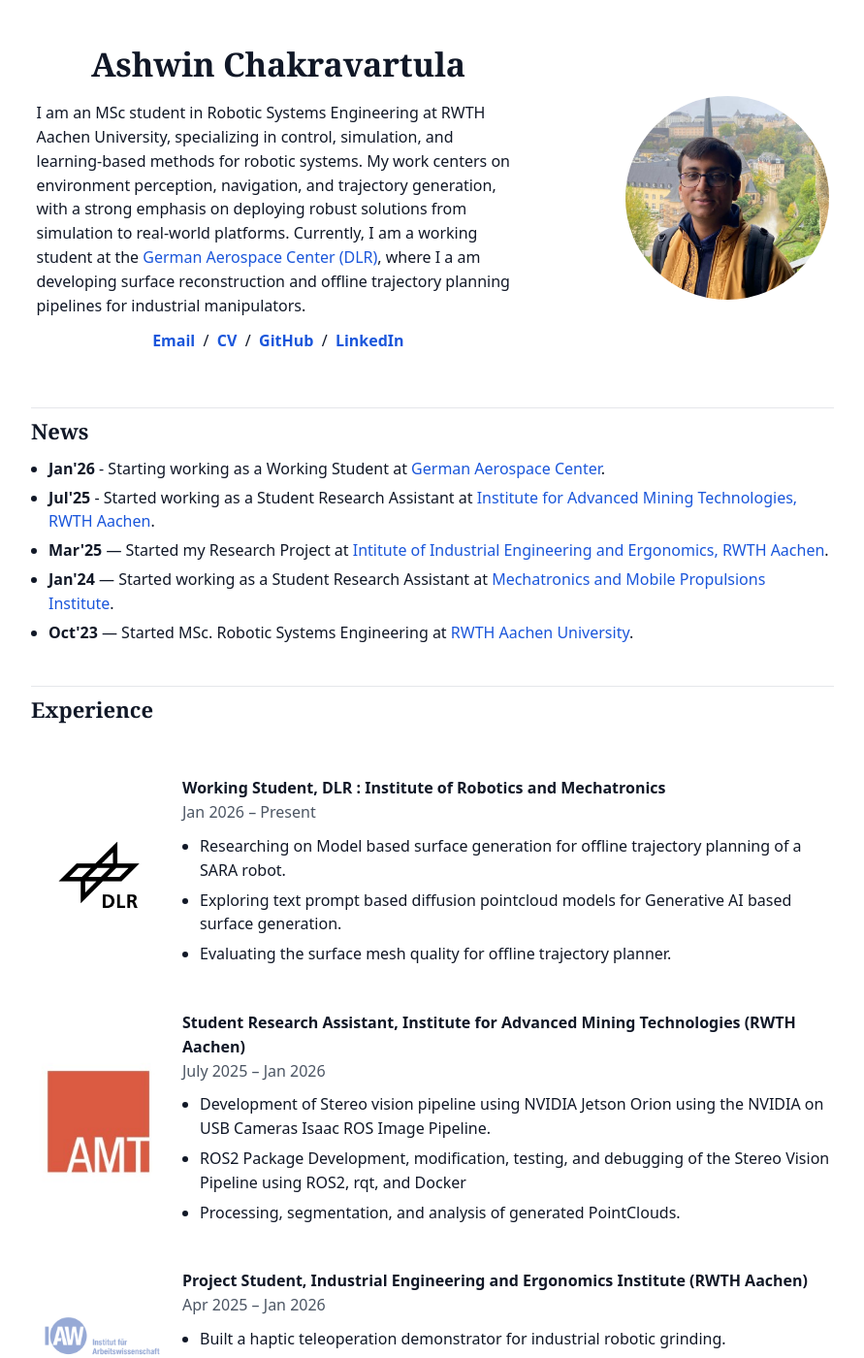
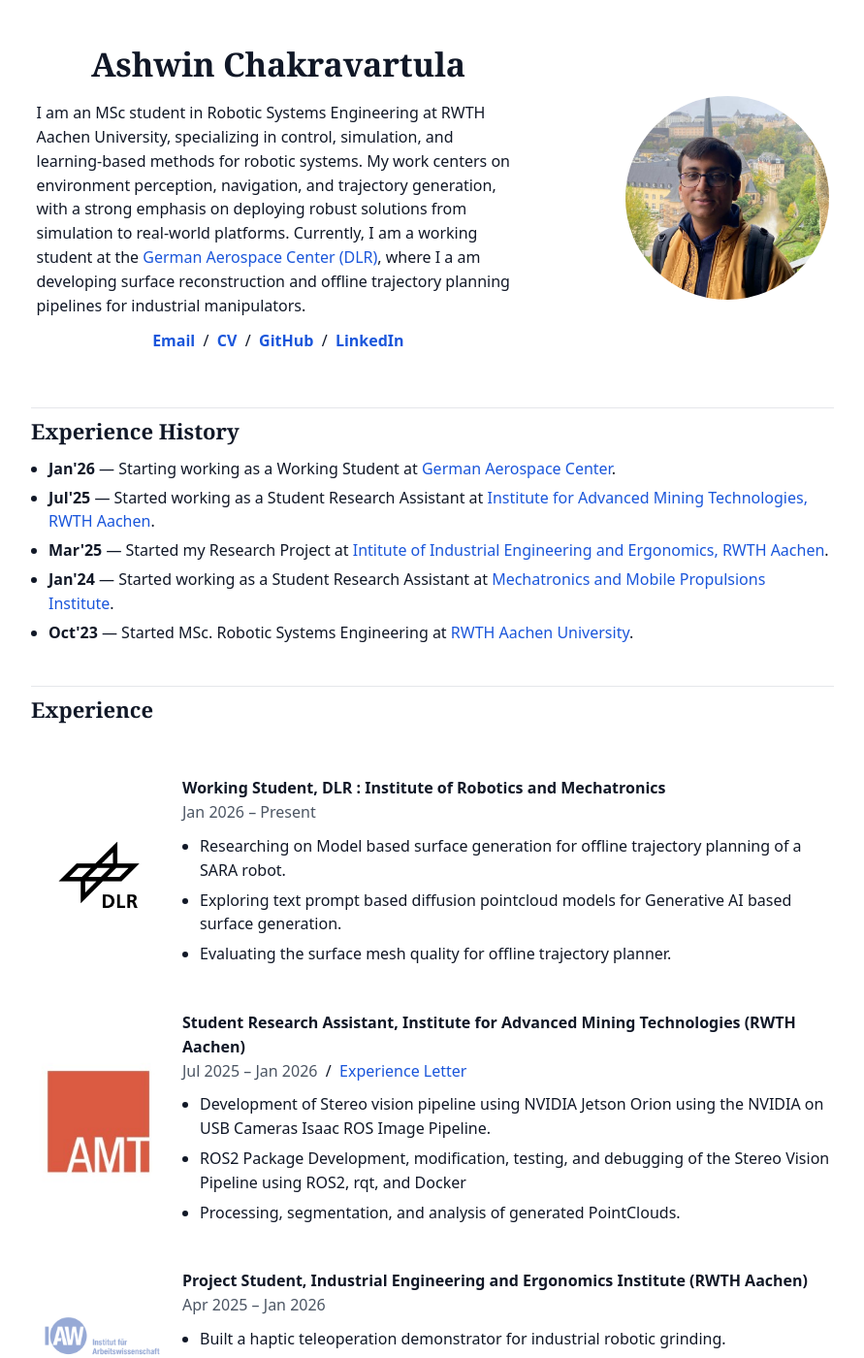
Before and after one commit to AshwinC313/AshwinC313.github.io, a Jekyll site: the page index.html, which Jekyll copies as it is, in a window 1280 px wide and 1400 px high. Shown: the whole window at 97% size, without its empty margins (194-1085 px from the left). Built offline with Jekyll 4.4.1, drawn with Linux system fonts in a browser that asks for light colours; some of the changed text lies outside the part shown.

Commit message:
updated experience section and added images

```diff
--- a/index.html
+++ b/index.html
@@ -178,10 +178,10 @@
               <tbody>
                 <tr>
                   <td style="padding:16px;width:100%;vertical-align:middle">
-                    <heading>News</heading>
+                    <heading>Experience History</heading>
                     <ul>
-                      <li><strong>Jan'26</strong> - Starting working as a Working Student at <a href="https://www.dlr.de/en/rm" target="_blank" rel="noopener">German Aerospace Center</a>.</li>
-                      <li><strong>Jul'25</strong> - Started working as a Student Research Assistant at <a href="https://www.amt.rwth-aachen.de/en/home.html" target="_blank" rel="noopener">Institute for Advanced Mining Technologies, RWTH Aachen</a>.</li>
+                      <li><strong>Jan'26</strong> — Starting working as a Working Student at <a href="https://www.dlr.de/en/rm" target="_blank" rel="noopener">German Aerospace Center</a>.</li>
+                      <li><strong>Jul'25</strong> — Started working as a Student Research Assistant at <a href="https://www.amt.rwth-aachen.de/en/home.html" target="_blank" rel="noopener">Institute for Advanced Mining Technologies, RWTH Aachen</a>.</li>
                       <li><strong>Mar'25</strong> — Started my Research Project at <a href="https://www.iaw.rwth-aachen.de/cms/~ieplw/iaw/" target="_blank" rel="noopener">Intitute of Industrial Engineering and Ergonomics, RWTH Aachen</a>.</li>
                       <li><strong>Jan'24</strong> — Started working as a Student Research Assistant at <a href="https://www.mmp.rwth-aachen.de/cms/Mechatronics/~fwqq/Das-Lehr-und-Forschungsgebiet/lidx/1/" target="_blank" rel="noopener">Mechatronics and Mobile Propulsions Institute</a>.</li>
                       <li><strong>Oct'23</strong> — Started MSc. Robotic Systems Engineering at <a href="https://www.rwth-aachen.de/go/id/a/?lidx=1" target="_blank" rel="noopener">RWTH Aachen University</a>.</li>
@@ -226,7 +226,8 @@
                   <td class="entry-cell" style="padding:14px 14px 14px 0;vertical-align:middle">
                     <papertitle>Student Research Assistant, Institute for Advanced Mining Technologies (RWTH Aachen)</papertitle>
                     <br />
-                    <span style="color:var(--muted)">July 2025 – Jan 2026</span>
+                    <span style="color:var(--muted)">Jul 2025 – Jan 2026</span>
+                    &nbsp;/&nbsp; <a href="documents/amt_zeugnis.pdf" target="_blank" rel="noopener">Experience Letter</a>
                     <ul>
                       <li>Development of Stereo vision pipeline using NVIDIA Jetson Orion using the NVIDIA on USB Cameras Isaac ROS Image Pipeline.</li>
                       <li>ROS2 Package Development, modification, testing, and debugging of the Stereo Vision Pipeline using ROS2, rqt, and Docker</li>
@@ -297,6 +298,21 @@
 
             <table style="width:100%;border:0;border-spacing:0 12px;border-collapse:separate;margin-right:auto;margin-left:auto;">
               <tbody>
+
+                <tr class="entry-row">
+                  <td class="thumb" style="padding:16px;vertical-align:middle">
+                    <img src="images/project_images/pointcloud_scene.jpeg" alt="Mining Environment" />
+                  </td>
+                  <td class="entry-cell" style="padding:14px 14px 14px 0;vertical-align:middle">
+                    <papertitle>PointCloud Processing of Environment</papertitle>
+                    <br />
+                    <!-- <a href="https://github.com/AshwinC313/Sensor_simulation_of_humanoid_robot" target="_blank" rel="noopener">Code</a> -->
+                    <p style="margin-top:10px;">
+                      Add deliverables for this project
+                    </p>
+                  </td>
+                </tr>
+
                 <tr class="entry-row">
                   <td class="thumb" style="padding:16px;vertical-align:middle">
                     <img src="images/project_images/hardware_setup.jpg" alt="Humanoid sensors" />
```
Also changed, not shown: other parts of index.html (+2 -2 lines), 1 other file.
